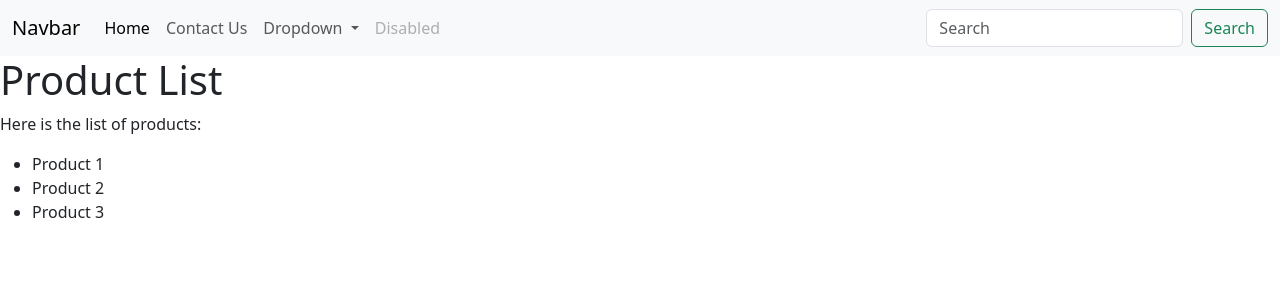
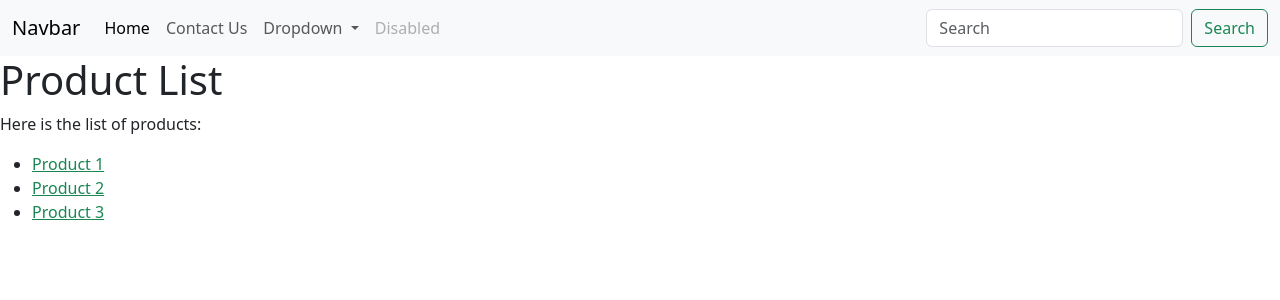
Before and after one commit to ZeroaNinea/Vue.js-Complete-Course-2, a Vue app: page /product-list in a window 1280 px wide. Shown: the top 300 px of the page. Built offline with nearby package versions, Linux system fonts and the light colour scheme.

Commit message:
productId passed

```diff
--- a/src/components/Product/ProductDetail.vue
+++ b/src/components/Product/ProductDetail.vue
@@ -1,5 +1,14 @@
+<script setup lang="ts">
+import { useRoute } from 'vue-router'
+
+const route = useRoute()
+
+console.log(route.params)
+</script>
+
 <template>
   <div>
     <h1>Product Detail</h1>
+    <p>Product ID: {{ route.params.productId }}</p>
   </div>
 </template>
--- a/src/components/Product/ProductList.vue
+++ b/src/components/Product/ProductList.vue
@@ -3,9 +3,18 @@
     <h1>Product List</h1>
     <p>Here is the list of products:</p>
     <ul>
-      <li>Product 1</li>
+      <!-- <li>Product 1</li>
       <li>Product 2</li>
-      <li>Product 3</li>
+      <li>Product 3</li> -->
+      <li>
+        <router-link class="text-success" to="/product/1">Product 1</router-link>
+      </li>
+      <li>
+        <router-link class="text-success" to="/product/2">Product 2</router-link>
+      </li>
+      <li>
+        <router-link class="text-success" to="/product/3">Product 3</router-link>
+      </li>
     </ul>
   </div>
 </template>
```
